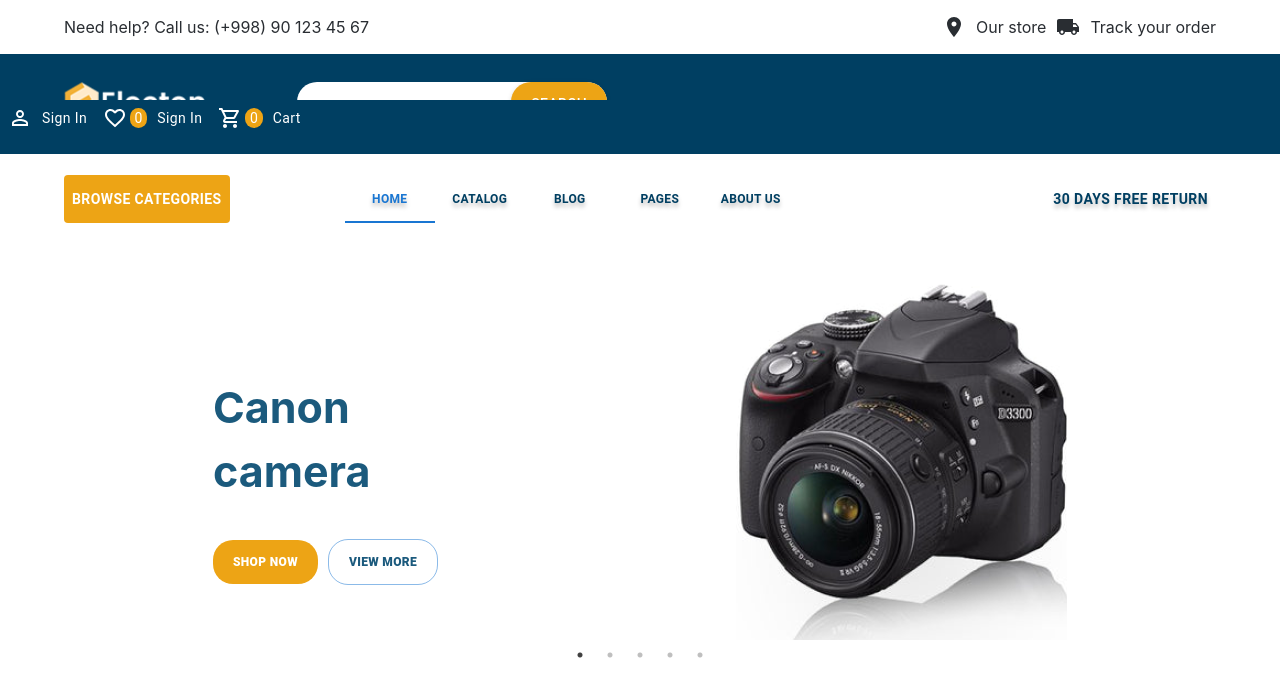
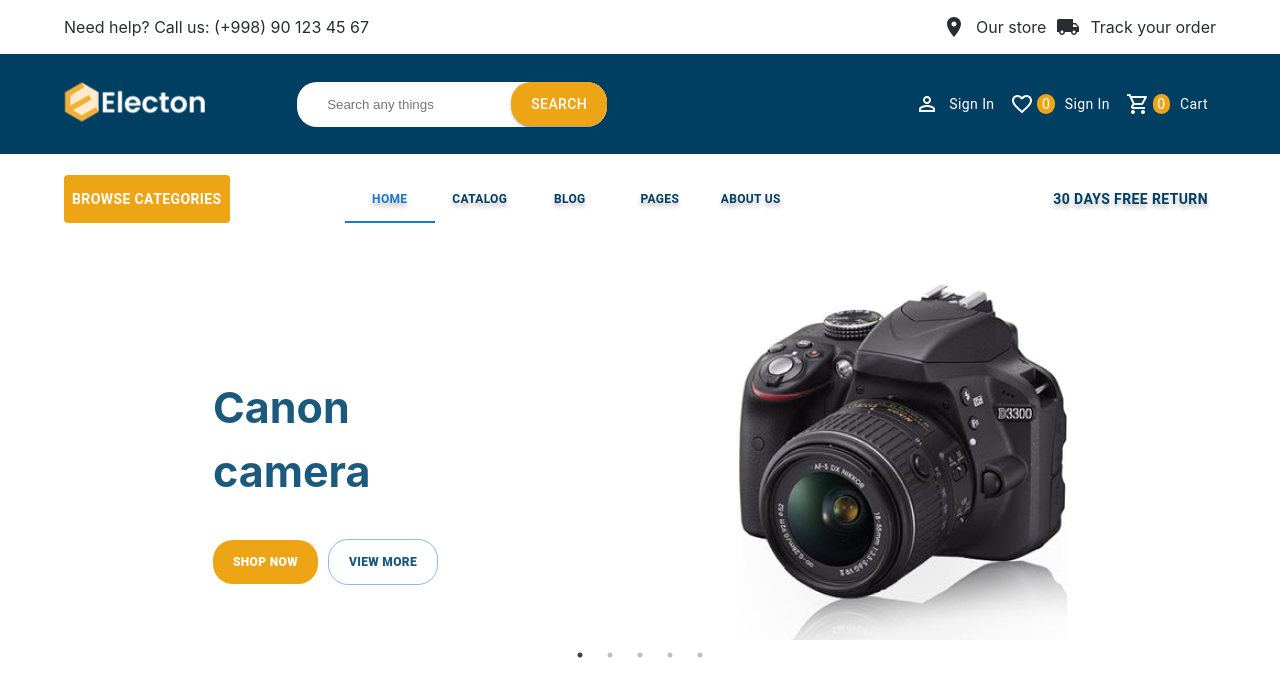
Before and after one commit to BosimovOxunjon/shopzone, a React app: page /home in a window 1280 px wide. Shown: the top 696 px of the page. Built offline with nearby package versions, Linux system fonts and the light colour scheme.

Commit message:
fixed search page

```diff
--- a/src/containers/Search/Search.js
+++ b/src/containers/Search/Search.js
@@ -2,7 +2,7 @@
 import { StyledSearch } from "../../styles/Search/search";
 import HeaderLogo from "../../assets/img/logo/logo.png";
 import { Link } from "react-router-dom";
-import { Button, Container, Grid } from "@mui/material";
+import { Button, Container, Grid, FormControl } from "@mui/material";
 import PersonOutlineOutlinedIcon from "@mui/icons-material/PersonOutlineOutlined";
 import FavoriteBorderOutlinedIcon from "@mui/icons-material/FavoriteBorderOutlined";
 import ShoppingCartOutlinedIcon from "@mui/icons-material/ShoppingCartOutlined";
@@ -16,7 +16,12 @@
         <Link to={`/`}>
           <img className="header_logo" src={HeaderLogo} alt="logo-img" />
         </Link>
-        <form className="search_form">
+        <FormControl
+          sx={{
+            display: { xs: "none", sm: "block" },
+          }}
+          className="search_form"
+        >
           <input
             className="search_form-input"
             type="text"
@@ -26,7 +31,7 @@
           <Button variant="contained" className="search_form-btn">
             Search
           </Button>
-        </form>
+        </FormControl>
         <DehazeIcon
           sx={{
             display: { xs: "inline-block", md: "none" },
@@ -39,11 +44,13 @@
         <Grid
           component="div"
           sx={{
-            display: show ? "grid" : { xs: "none", md: "block" },
-            position: "absolute",
-            right: "0",
-            left: "0",
-            top: "100px",
+            display: { md: "block" } ? show : "grid" && { md: "block" },
+            justifyContent: show ? "center" : "inherit",
+            visibility: show ? "visible" : { xs: "hidden", md: "visible" },
+            position: { xs: "absolute", md: "inherit" },
+            right: show ? "0" : "auto",
+            left: show ? "0" : "auto",
+            top: show ? "100px" : "auto",
             background: "#003f62",
             ml: { xs: "0", md: "auto" },
           }}
--- a/src/styles/Search/search.js
+++ b/src/styles/Search/search.js
@@ -22,6 +22,7 @@
     padding: 15px 30px;
     border-radius: 20px;
     border: none;
+    outline: 0;
   }
   .search_form-btn {
     position: absolute;
```
